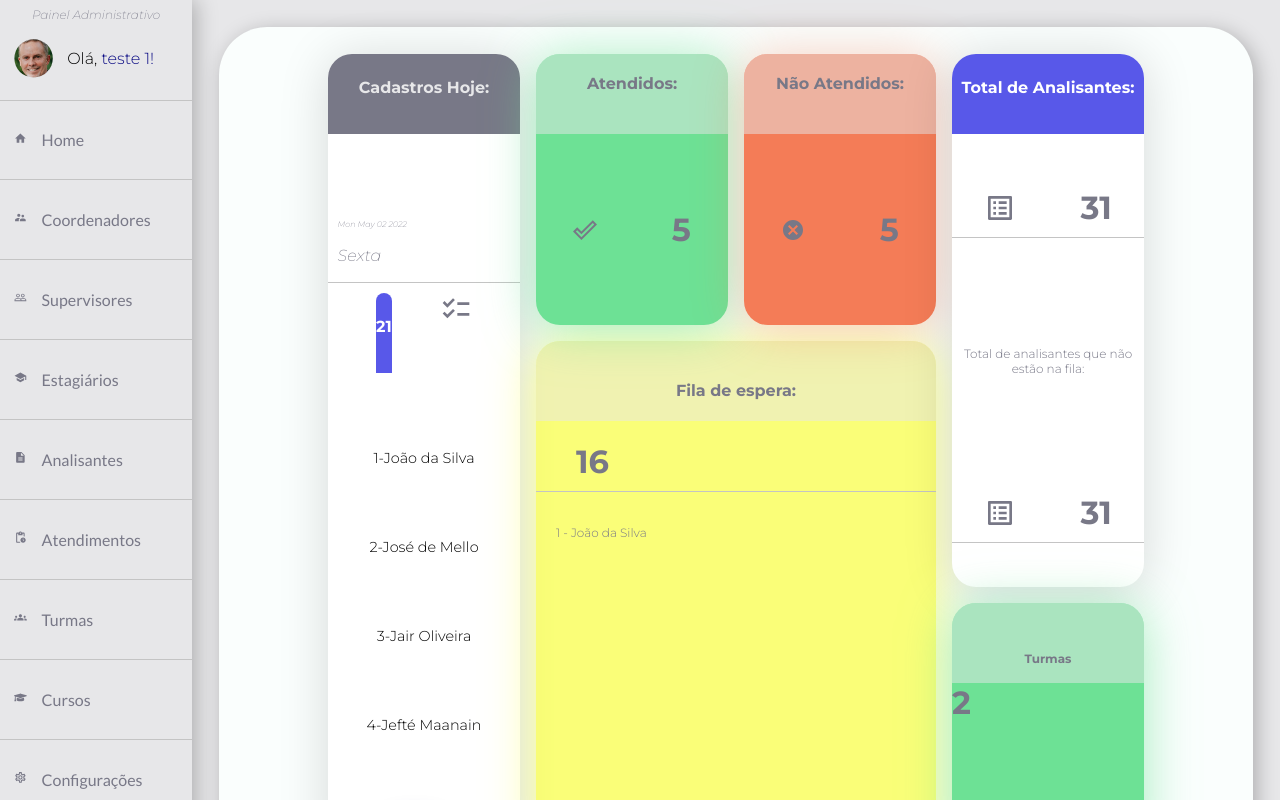
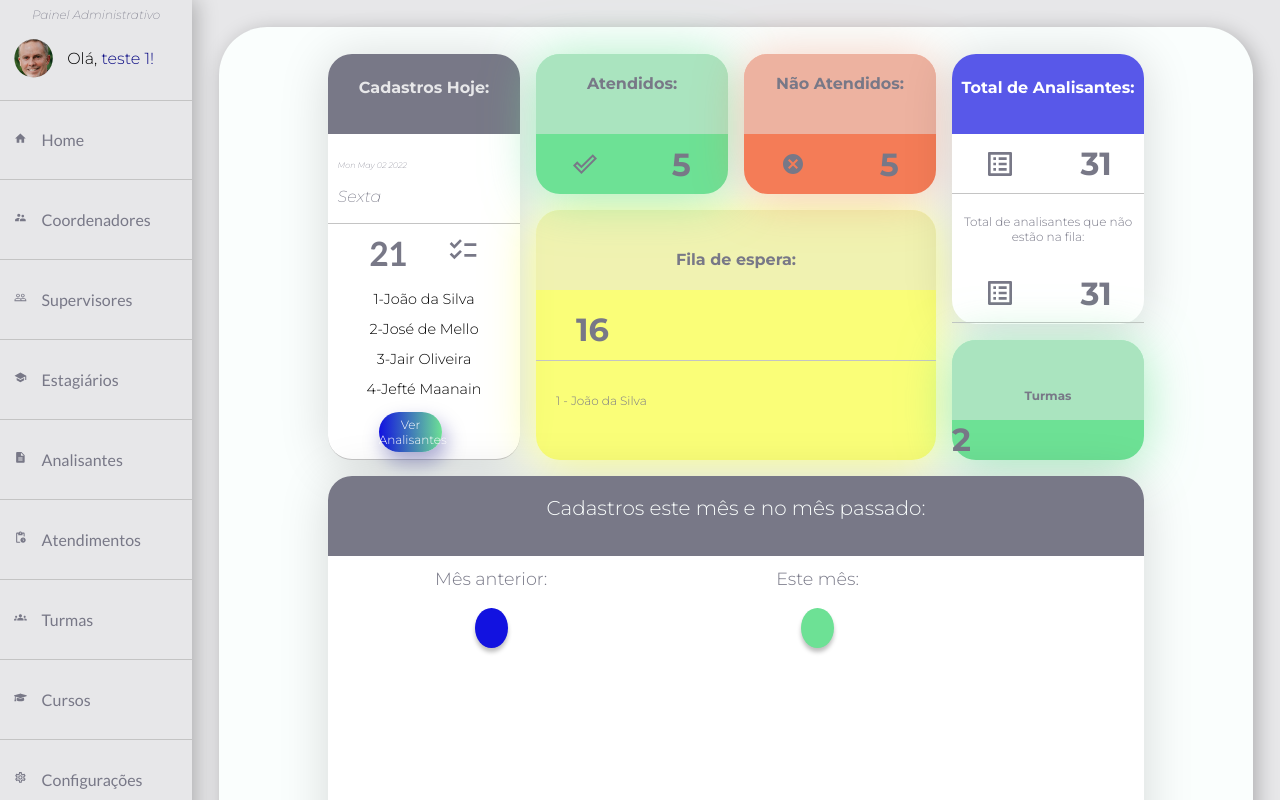
Before and after one commit to thiago-mfernandes/CepCop-React, a React (Create React App) app in the folder cepcop-react/: page /home in a window 1280 px wide. Shown: the top 800 px of the page. Built offline with nearby package versions, Linux system fonts and the light colour scheme.

Commit message:
bug no css do cadastros hoje>totalCadastros resolvido

```diff
--- a/cepcop-react/src/components/UI/Cards/CardHoje/Index.tsx
+++ b/cepcop-react/src/components/UI/Cards/CardHoje/Index.tsx
@@ -9,7 +9,7 @@ import DiaSemana from "./DiaSemana";
 import PessoaCadastrada from "./PessoaCadastrada";
 import { StyledCardHoje } from "./styled";
 import TituloCardHoje from "../Titulos/TituloCardHoje";
-import TotalCadastros from "../Titulos/TotalCadastros";
+import TotalCadastros from "./TotalCadastros";
 
 function CardHoje() {
     const dataHoje: string = new Date().toDateString();
@@ -24,7 +24,7 @@ function CardHoje() {
                     {/* tratar o dado aqui */}
                 </ContainerData>
                 <ContainerTotal>
-                    <TotalCadastros totalCadastros="21" />
+                    <TotalCadastros total={21} />
                     {/* mockar o dado */}
                     <MdChecklist
                         style={{
--- /dev/null
+++ b/cepcop-react/src/components/UI/Cards/CardHoje/TotalCadastros.tsx
@@ -0,0 +1,9 @@
+import { StyledTotalCadastros } from "./styled";
+
+function TotalCadastros(props: {total: number}) {
+    return (
+        <StyledTotalCadastros>{props.total}</StyledTotalCadastros>
+    )
+}
+
+export default TotalCadastros
--- a/cepcop-react/src/components/UI/Cards/CardHome/index.tsx
+++ b/cepcop-react/src/components/UI/Cards/CardHome/index.tsx
@@ -1,4 +1,5 @@
 import CardAtendidos from "../CardAtendidos";
+import Estatisticas from "../CardEstatisticas";
 import CardFilaEspera from "../CardFilaEspera";
 import CardHoje from "../CardHoje/Index";
 import CardNaoAtendidos from "../CardNaoAtendidos";
@@ -14,6 +15,7 @@ function HomeCard() {
         <CardNaoAtendidos />
         <CardTotalAnalisantes />
         <CardTurmas />
+        <Estatisticas />
 
     </StyledHomeCard>;
 }
```
